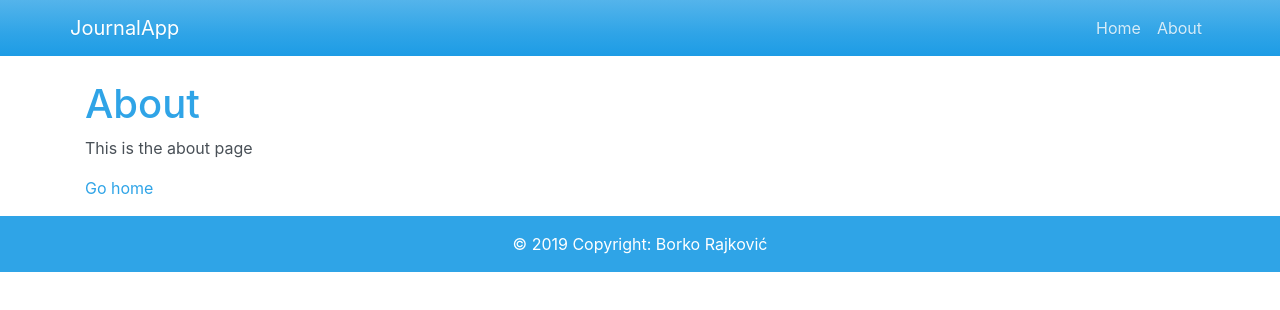
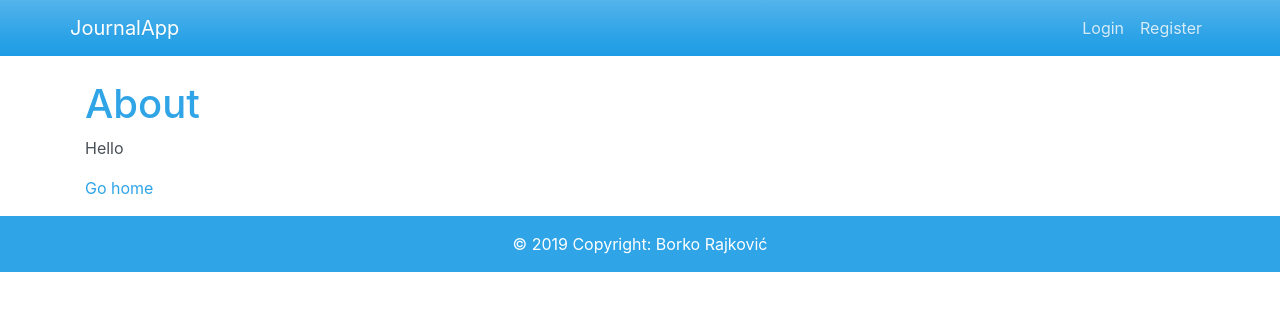
Before and after one commit to borko-rajkovic/journal-app, a Next.js app in the folder client/: page /about in a window 1280 px wide. Shown: the top 310 px of the page. Built offline with nearby package versions, Linux system fonts and the light colour scheme; no server answers.

Commit message:
Move signout to Navbar

```diff
--- a/client/components/Navbar.tsx
+++ b/client/components/Navbar.tsx
@@ -1,13 +1,44 @@
-import React from 'react';
+import cookie from 'cookie';
 import Link from 'next/link';
+import React, { useEffect, useState } from 'react';
+import { withApollo } from 'react-apollo';
+import checkLoggedIn from '../lib/checkLoggedIn';
+import redirect from '../lib/redirect';
 
-const Navbar = () => (
+const Navbar = ({ client }: any) => {
+  const [user, setUser]: any[] = useState({});
+
+  async function checkUser() {
+    const { loggedInUser } = await checkLoggedIn(client);
+
+    setUser(loggedInUser);
+  }
+
+  async function signout(apolloClient: any) {
+    document.cookie = cookie.serialize('token', '', {
+      maxAge: -1, // Expire the cookie immediately
+    });
+
+    // Force a reload of all the current queries now that the user is
+    // logged in, so we don't accidentally leave any state around.
+    apolloClient.cache.reset().then(() => {
+      // Redirect to a more useful page when signed out
+      redirect({}, '/');
+    });
+  }
+
+  useEffect(() => {
+    checkUser();
+  }, []);
+
+  return (
     <nav className="navbar navbar-expand navbar-dark bg-primary mb-4">
       <div className="container">
         <Link href="/">
           <a className="navbar-brand">JournalApp</a>
         </Link>
         <div className="collapse navbar-collapse">
+          {user.whoAmI ? (
             <ul className="navbar-nav ml-auto">
               <li className="nav-item">
                 <Link href="/">
@@ -19,10 +50,28 @@ const Navbar = () => (
                   <a className="nav-link">About</a>
                 </Link>
               </li>
+              <li>
+                <button onClick={() => signout(client)}>Sign out</button>
+              </li>
             </ul>
+          ) : (
+            <ul className="navbar-nav ml-auto">
+              <li className="nav-item">
+                <Link href="/login">
+                  <a className="nav-link">Login</a>
+                </Link>
+              </li>
+              <li className="nav-item">
+                <Link href="/register">
+                  <a className="nav-link">Register</a>
+                </Link>
+              </li>
+            </ul>
+          )}
         </div>
       </div>
     </nav>
   );
+};
 
-export default Navbar;
+export default withApollo(Navbar);
--- a/client/components/SignupForm.tsx
+++ b/client/components/SignupForm.tsx
@@ -24,7 +24,6 @@ const RegisterForm = ({ client }: any) => {
       mutation={REGISTER}
       onCompleted={(data: any) => {
         // Store the token in cookie
-        console.log('Data', data);
         document.cookie = cookie.serialize('token', data.login, {
           maxAge: 2 * 24 * 60 * 60, // 2 days
         });
@@ -36,7 +35,7 @@ const RegisterForm = ({ client }: any) => {
       }}
       onError={(error: any) => {
         // If you want to send error to external service?
-        console.log(JSON.stringify(error.name));
+        console.log(error);
       }}
     >
       {(create: any, { error }: any) => (
--- a/client/pages/about.tsx
+++ b/client/pages/about.tsx
@@ -3,9 +3,9 @@ import Link from 'next/link';
 import Layout from '../components/Layout';
 
 const AboutPage: React.FunctionComponent = () => (
-  <Layout title="About | Next.js + TypeScript Example">
+  <Layout title="About Journal App">
     <h1>About</h1>
-    <p>This is the about page</p>
+    <p>Hello</p>
     <p>
       <Link href="/">
         <a>Go home</a>
```
Also changed, not shown: client/pages/index.tsx (+2 -19 lines). Lines whose indentation alone changed are shown as unchanged.
